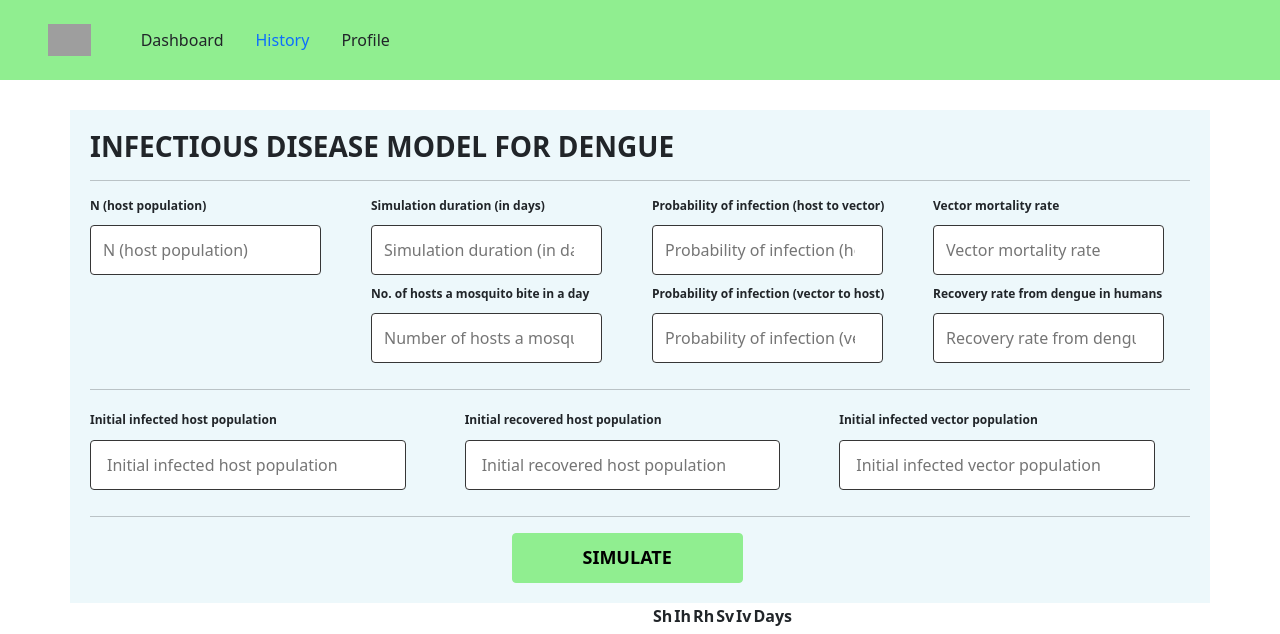
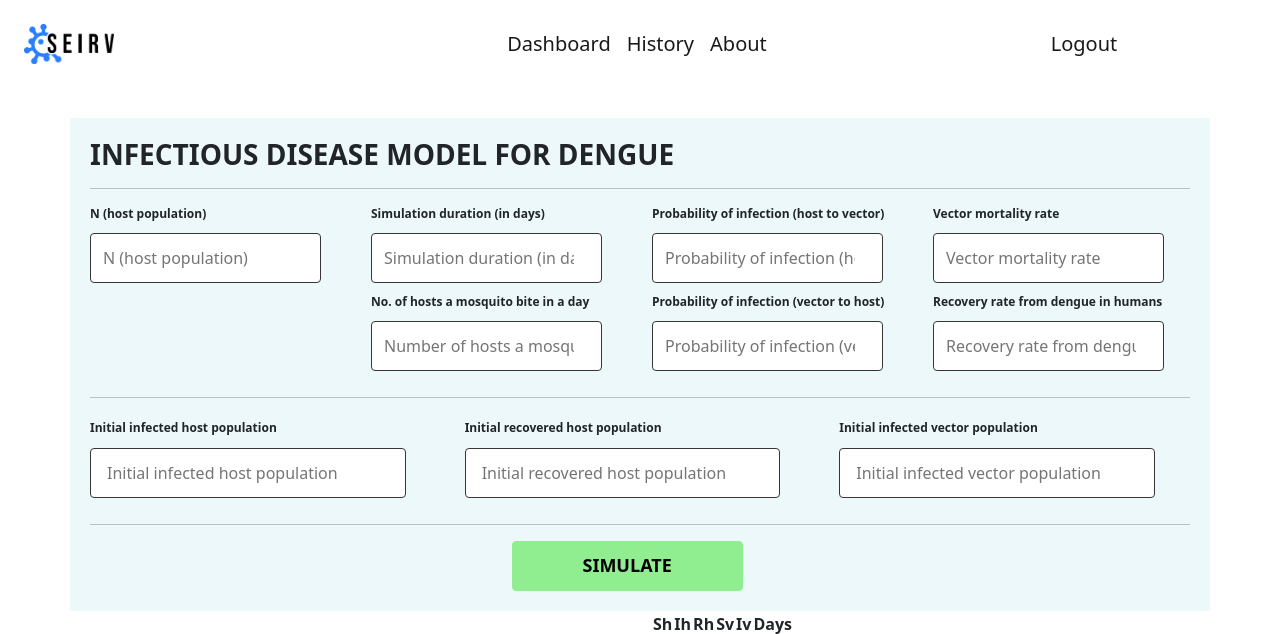
Before and after one commit to Nikolskiee/CMSC128.2-PROJECT, a Django app: page /dengue/ in a window 1280 px wide. Shown: the top 634 px of the page. Run offline with Django 4.2, Linux system fonts and the light colour scheme; the visitor is signed in with stand-in values (Sample User, id 1); lists and menus that the app fills with data are empty; some libraries are stand-ins or nearby versions; grey boxes are pictures that could not be loaded.

Commit message:
added dashboard

```diff
--- a/seirvice/seirv_app/static/style.css
+++ b/seirvice/seirv_app/static/style.css
@@ -234,3 +234,7 @@
 .runningCandidate {
   padding: 15px;
 }
+
+.div-bg{
+  background-image: url("./static/bg1-1500w.png");
+}
--- a/seirvice/seirv_app/templates/dengue.html
+++ b/seirvice/seirv_app/templates/dengue.html
@@ -129,46 +129,24 @@
 
 <body>
   <link rel="stylesheet" type="text/css" href="{% static 'simulation.css' %}" />
-  <header data-thq="thq-navbar" class="simulation-navbar-interactive">
-    <img alt="logo" src="https://www.adaptivewfs.com/wp-content/uploads/2020/07/logo-placeholder-image.png"
-      class="simulation-logo" />
-    <div data-thq="thq-navbar-nav" data-role="Nav" class="simulation-desktop-menu">
-      <nav data-thq="thq-navbar-nav-links" data-role="Nav" class="simulation-nav">
-        <span class="menuOptions">Dashboard</span>
-        <a href="{% url 'history' %}" class="simulation-navlink menuOptions">
-          History
-        </a>
-        <span class="simulation-text01 menuOptions">Profile</span>
-      </nav>
+  <nav class="navbar navbar-expand-lg navbar-light p-4" style="background-color:white">
+    <div class="col-md-2">
+        <img src ="{% static 'logo-1500h.png' %}" height="40px">
     </div>
-    <div data-thq="thq-burger-menu" class="simulation-burger-menu">
-      <svg viewBox="0 0 1024 1024" class="simulation-icon">
-        <path
-          d="M128 554.667h768c23.552 0 42.667-19.115 42.667-42.667s-19.115-42.667-42.667-42.667h-768c-23.552 0-42.667 19.115-42.667 42.667s19.115 42.667 42.667 42.667zM128 298.667h768c23.552 0 42.667-19.115 42.667-42.667s-19.115-42.667-42.667-42.667h-768c-23.552 0-42.667 19.115-42.667 42.667s19.115 42.667 42.667 42.667zM128 810.667h768c23.552 0 42.667-19.115 42.667-42.667s-19.115-42.667-42.667-42.667h-768c-23.552 0-42.667 19.115-42.667 42.667s19.115 42.667 42.667 42.667z">
-        </path>
-      </svg>
+    <div class="col-md-8 d-flex justify-content-center" style="padding-left: 10px">
+        <a href="" class="navbar-brand">Dashboard</a>
+        <a href="" class="navbar-brand">History</a>
+        <a href="" class="navbar-brand">About</a>
     </div>
-    <div data-thq="thq-mobile-menu" class="simulation-mobile-menu">
-      <div data-thq="thq-mobile-menu-nav" data-role="Nav" class="simulation-nav1">
-        <div class="simulation-container01">
-          <img alt="image" src="https://www.adaptivewfs.com/wp-content/uploads/2020/07/logo-placeholder-image.png"
-            class="simulation-image" />
-          <div data-thq="thq-close-menu" class="simulation-menu-close">
-            <svg viewBox="0 0 1024 1024" class="simulation-icon2">
-              <path
-                d="M810 274l-238 238 238 238-60 60-238-238-238 238-60-60 238-238-238-238 60-60 238 238 238-238z">
-              </path>
-            </svg>
-          </div>
-        </div>
-        <nav data-thq="thq-mobile-menu-nav-links" data-role="Nav" class="simulation-nav2">
-          <span class="simulation-text02">Dashboard</span>
-          <a href="{% url 'history' %}" class="simulation-navlink1">History</a>
-          <span class="simulation-text03">Profile</span>
-        </nav>
-      </div>
+    <div class="col-md-2">
+        {% if request.user.is_authenticated %}
+        <a href="{% url 'logout'%}" class="navbar-brand">Logout</a>
+        {% else %}
+        <a href="{% url 'login'%}" class="navbar-brand">Login</a>
+        <a href="{% url 'signup'%}" class="navbar-brand">Register</a>
+        {% endif %}
     </div>
-  </header>
+  </nav>
 
   <form action="" method="post">
     <div class="container" style="margin-top: 30px; padding: 20px; background-color: #edf8fb;">
--- a/seirvice/seirv_app/urls.py
+++ b/seirvice/seirv_app/urls.py
@@ -24,5 +24,6 @@ urlpatterns = [
     path('dengue/', views.dengueDisease, name='dengue'),
     path('dengue/<pk>', views.dengueDisease, name='dengue-history'),
     path('download/<disease>/<pk>', views.download_pdf, name='download_pdf'),
-    path('about/', views.about, name='about')
+    path('about/', views.about, name='about'),
+    path('dashboard/', views.dashboard, name='dashboard')
 ]
--- a/seirvice/seirv_app/views.py
+++ b/seirvice/seirv_app/views.py
@@ -228,3 +228,6 @@ def download_pdf(request, disease, pk):
 
 def about(request):
     return render(request, 'about.html')
+
+def dashboard(request):
+    return render(request, 'dashboard.html')
```
Also changed, not shown: seirvice/seirv_app/templates/dashboard.html (added, +74 -0 lines), seirvice/seirv_app/templates/simulation.html (+15 -37 lines), seirvice/seirv_app/static/bg1-1500w.png (added).
